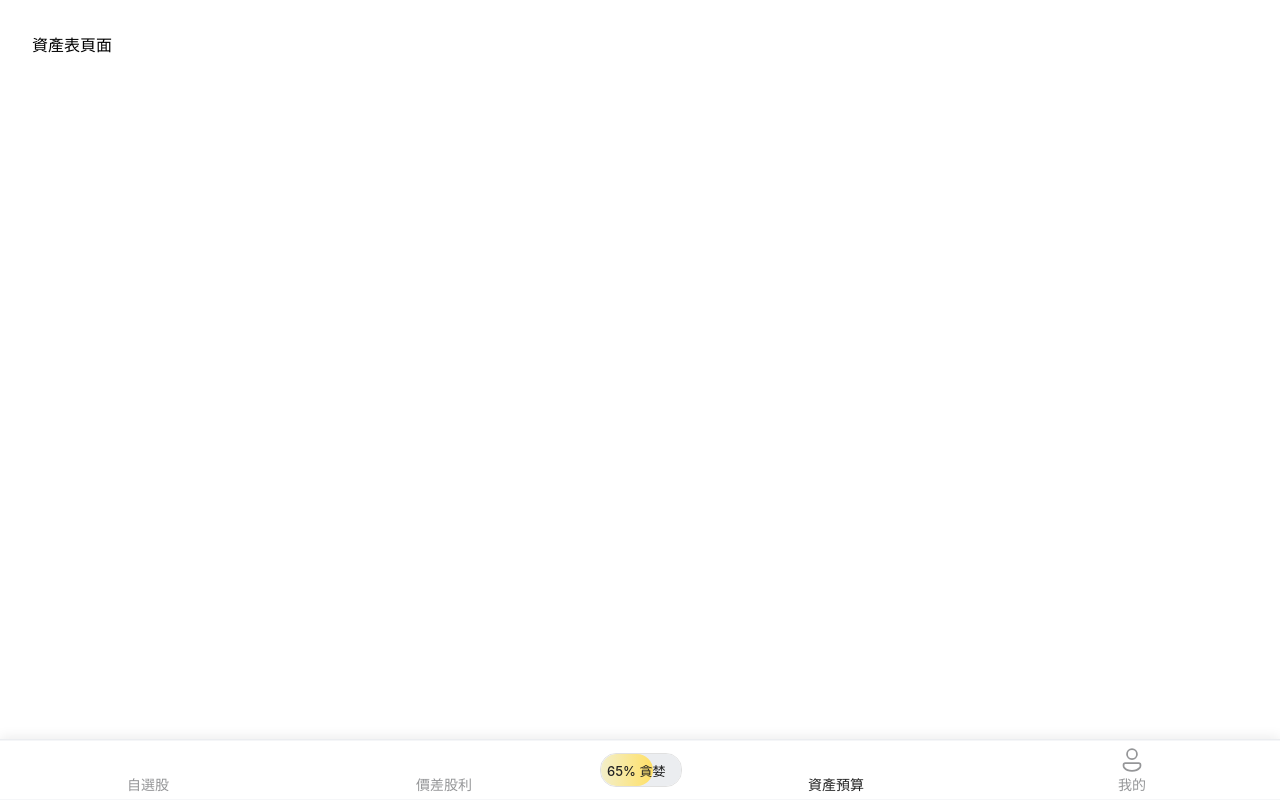
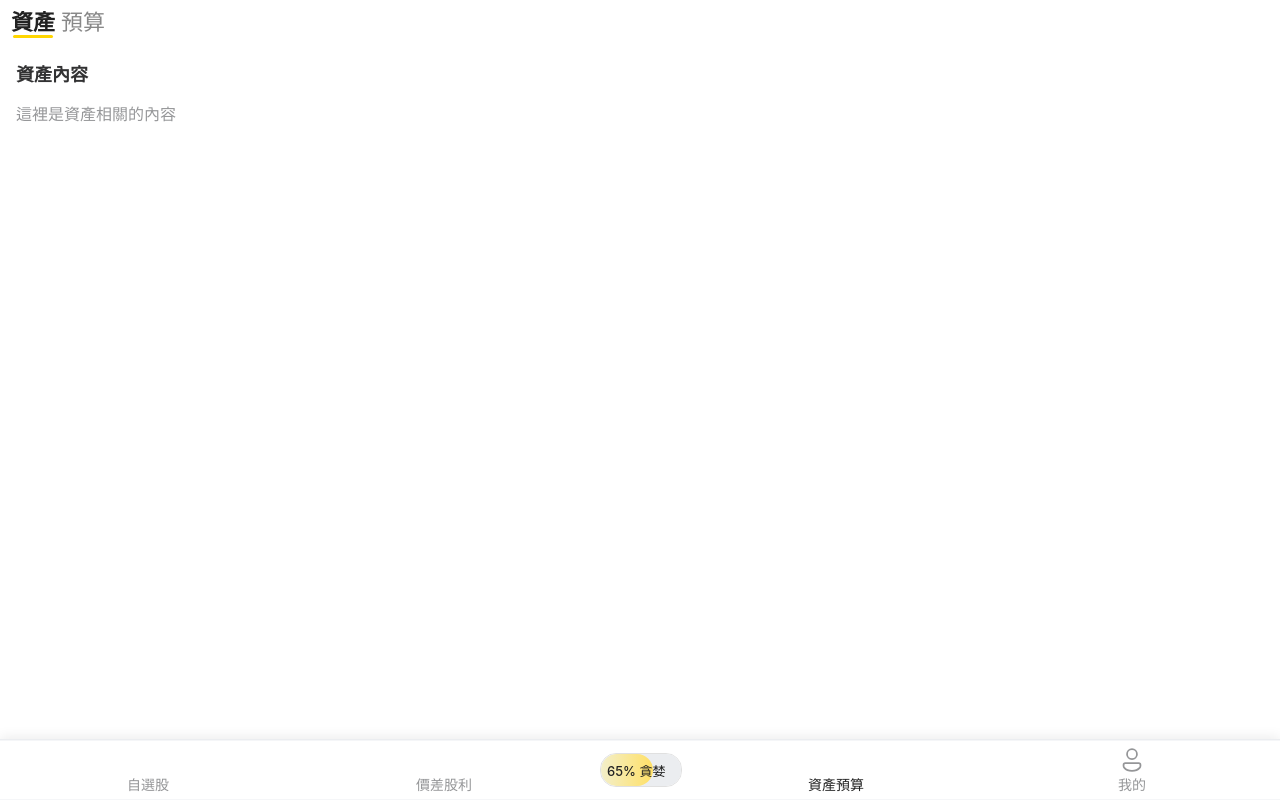
Before and after one commit to 17Kobe/iKDx, a Vue app: page /#/asset in a window 1280 px wide. Built offline with nearby package versions, Linux system fonts and the light colour scheme; some icons are missing.

Commit message:
✨ feat(Asset, Dividend): 新增 Tab 組件以顯示資產和預算內容

```diff
--- a/src/pages/Asset.vue
+++ b/src/pages/Asset.vue
@@ -1,4 +1,100 @@
 <template>
-    <div style="padding: 32px">資產表頁面</div>
+    <div class="dividend-page">
+        <Tabs
+            v-model:active="activeTab"
+            swipeable
+            sticky
+            @change="onTabChange"
+            class="custom-tabs"
+        >
+            <Tab title="資產" name="price-diff">
+                <div class="tab-content">
+                    <h3>資產內容</h3>
+                    <p>這裡是資產相關的內容</p>
+                </div>
+            </Tab>
+            <Tab title="預算" name="dividend">
+                <div class="tab-content">
+                    <h3>預算內容</h3>
+                    <p>這裡是預算相關的內容</p>
+                </div>
+            </Tab>
+        </Tabs>
+    </div>
 </template>
-<script setup></script>
+
+<script setup>
+import { ref } from 'vue'
+import { Tab, Tabs } from 'vant'
+
+// Tab 狀態管理
+const activeTab = ref('price-diff')
+
+// Tab 切換事件
+const onTabChange = (name) => {
+    console.log('切換到：', name)
+}
+</script>
+
+<style scoped>
+.dividend-page {
+    height: 100%;
+    background-color: var(--van-background-color);
+}
+
+.custom-tabs {
+    height: 100%;
+}
+
+.tab-content {
+    padding: 16px;
+    min-height: 400px;
+}
+
+.tab-content h3 {
+    margin: 0 0 16px 0;
+    color: var(--van-text-color);
+    font-size: 18px;
+    font-weight: 600;
+}
+
+.tab-content p {
+    margin: 0;
+    color: var(--van-text-color-2);
+    line-height: 1.6;
+}
+
+/* Vant Tabs 樣式自訂 */
+:deep(.van-tabs__wrap) {
+    position: sticky;
+    top: 0;
+    z-index: 99;
+}
+:deep(.van-tabs__nav) {
+    background-color: var(--van-background-color);
+    border-bottom: 1px solid #eee;
+    display: flex;
+    justify-content: flex-start;
+    padding: 0 8px;
+}
+:deep(.van-tab) {
+    min-width: 50px;
+    padding: 0;
+    font-size: 22px;
+    line-height: 22px;
+    color: #888;
+    font-weight: 500;
+    text-align: center;
+    flex: none;
+}
+:deep(.van-tab--active) {
+    color: #222;
+    font-weight: 700;
+}
+:deep(.van-tabs__line) {
+    background-color: #FFD600;
+    height: 3px;
+    border-radius: 2px;
+    bottom: 6px;
+}
+</style>
--- a/src/pages/Dividend.vue
+++ b/src/pages/Dividend.vue
@@ -1,4 +1,100 @@
 <template>
-    <div style="padding: 32px">價差股利頁面</div>
+    <div class="dividend-page">
+        <Tabs
+            v-model:active="activeTab"
+            swipeable
+            sticky
+            @change="onTabChange"
+            class="custom-tabs"
+        >
+            <Tab title="價差" name="price-diff">
+                <div class="tab-content">
+                    <h3>價差內容</h3>
+                    <p>這裡是價差相關的內容</p>
+                </div>
+            </Tab>
+            <Tab title="股利" name="dividend">
+                <div class="tab-content">
+                    <h3>股利內容</h3>
+                    <p>這裡是股利相關的內容</p>
+                </div>
+            </Tab>
+        </Tabs>
+    </div>
 </template>
-<script setup></script>
+
+<script setup>
+import { ref } from 'vue'
+import { Tab, Tabs } from 'vant'
+
+// Tab 狀態管理
+const activeTab = ref('price-diff')
+
+// Tab 切換事件
+const onTabChange = (name) => {
+    console.log('切換到：', name)
+}
+</script>
+
+<style scoped>
+.dividend-page {
+    height: 100%;
+    background-color: var(--van-background-color);
+}
+
+.custom-tabs {
+    height: 100%;
+}
+
+.tab-content {
+    padding: 16px;
+    min-height: 400px;
+}
+
+.tab-content h3 {
+    margin: 0 0 16px 0;
+    color: var(--van-text-color);
+    font-size: 18px;
+    font-weight: 600;
+}
+
+.tab-content p {
+    margin: 0;
+    color: var(--van-text-color-2);
+    line-height: 1.6;
+}
+
+/* Vant Tabs 樣式自訂 */
+:deep(.van-tabs__wrap) {
+    position: sticky;
+    top: 0;
+    z-index: 99;
+}
+:deep(.van-tabs__nav) {
+    background-color: var(--van-background-color);
+    border-bottom: 1px solid #eee;
+    display: flex;
+    justify-content: flex-start;
+    padding: 0 8px;
+}
+:deep(.van-tab) {
+    min-width: 50px;
+    padding: 0;
+    font-size: 22px;
+    line-height: 22px;
+    color: #888;
+    font-weight: 500;
+    text-align: center;
+    flex: none;
+}
+:deep(.van-tab--active) {
+    color: #222;
+    font-weight: 700;
+}
+:deep(.van-tabs__line) {
+    background-color: #FFD600;
+    height: 3px;
+    border-radius: 2px;
+    bottom: 6px;
+}
+</style>
```
